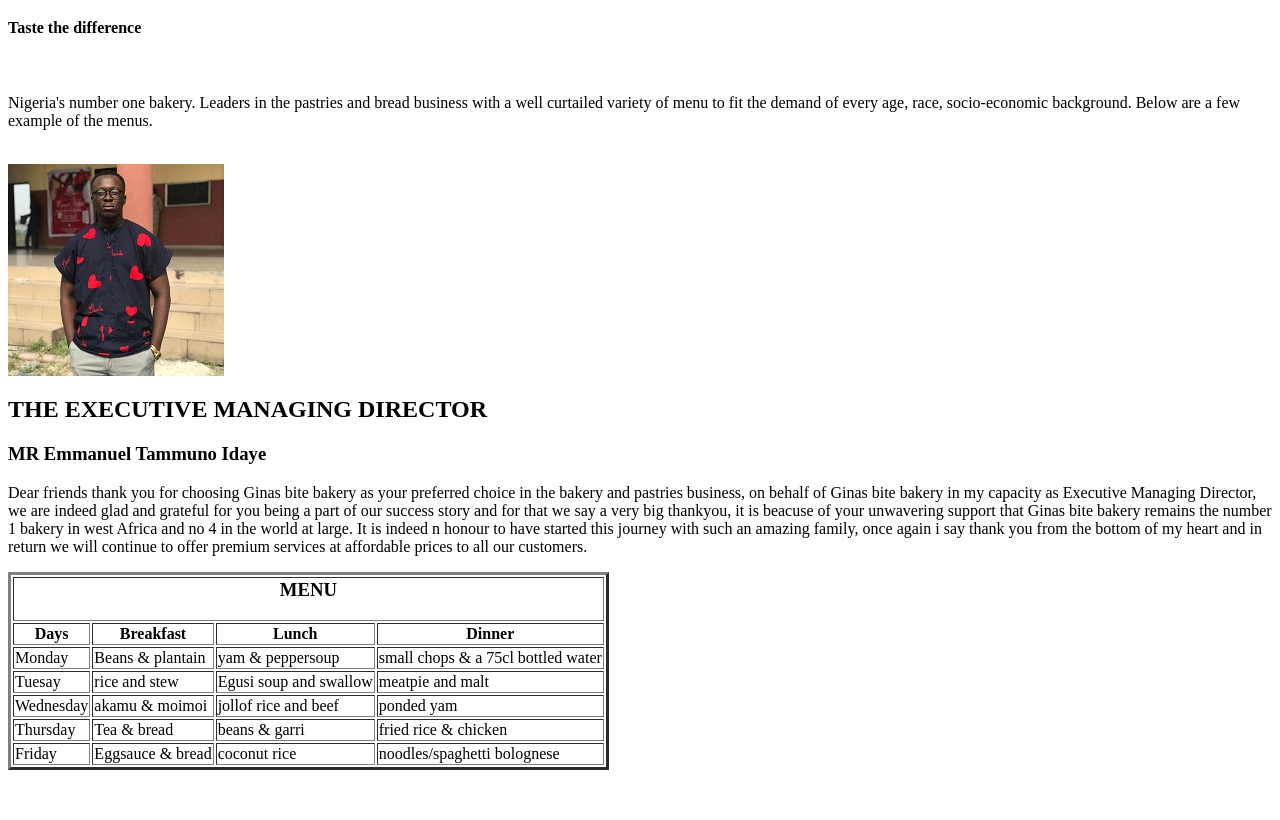
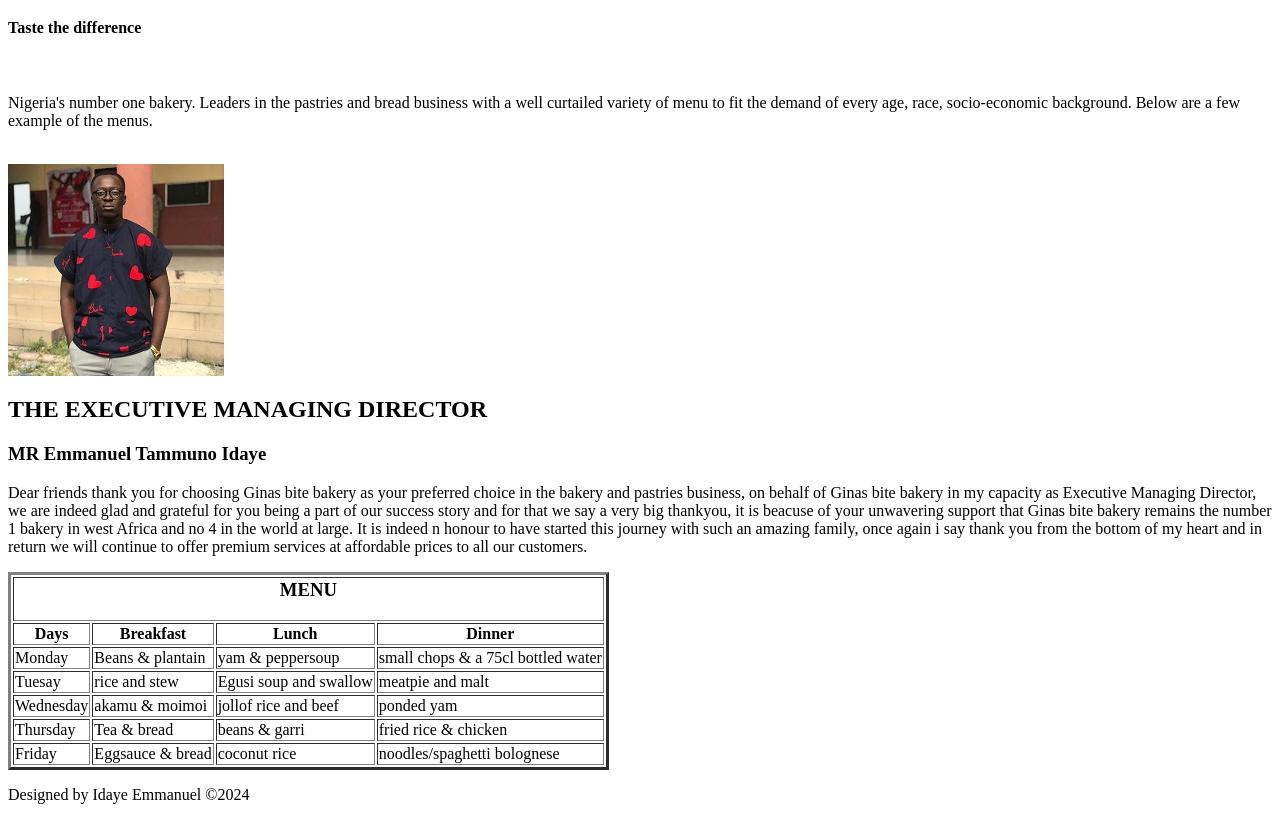
Before and after one commit to Orupabo/web-design, a plain HTML site: page practise.html in a window 1280 px wide. Shown: the part 105-925 px from the top of the page. Before the commit the page ends 883 px from the top, so only its background shows below. Drawn offline with Linux system fonts and the light colour scheme.

Commit message:
added footer to practise.html

```diff
--- a/practise.html
+++ b/practise.html
@@ -79,7 +79,9 @@ Below are a few example of the menus.
 
 
 
-
+<footer>
+    <p>Designed by Idaye Emmanuel &copy;2024</p>
+</footer>
 
 
 <body>
```
